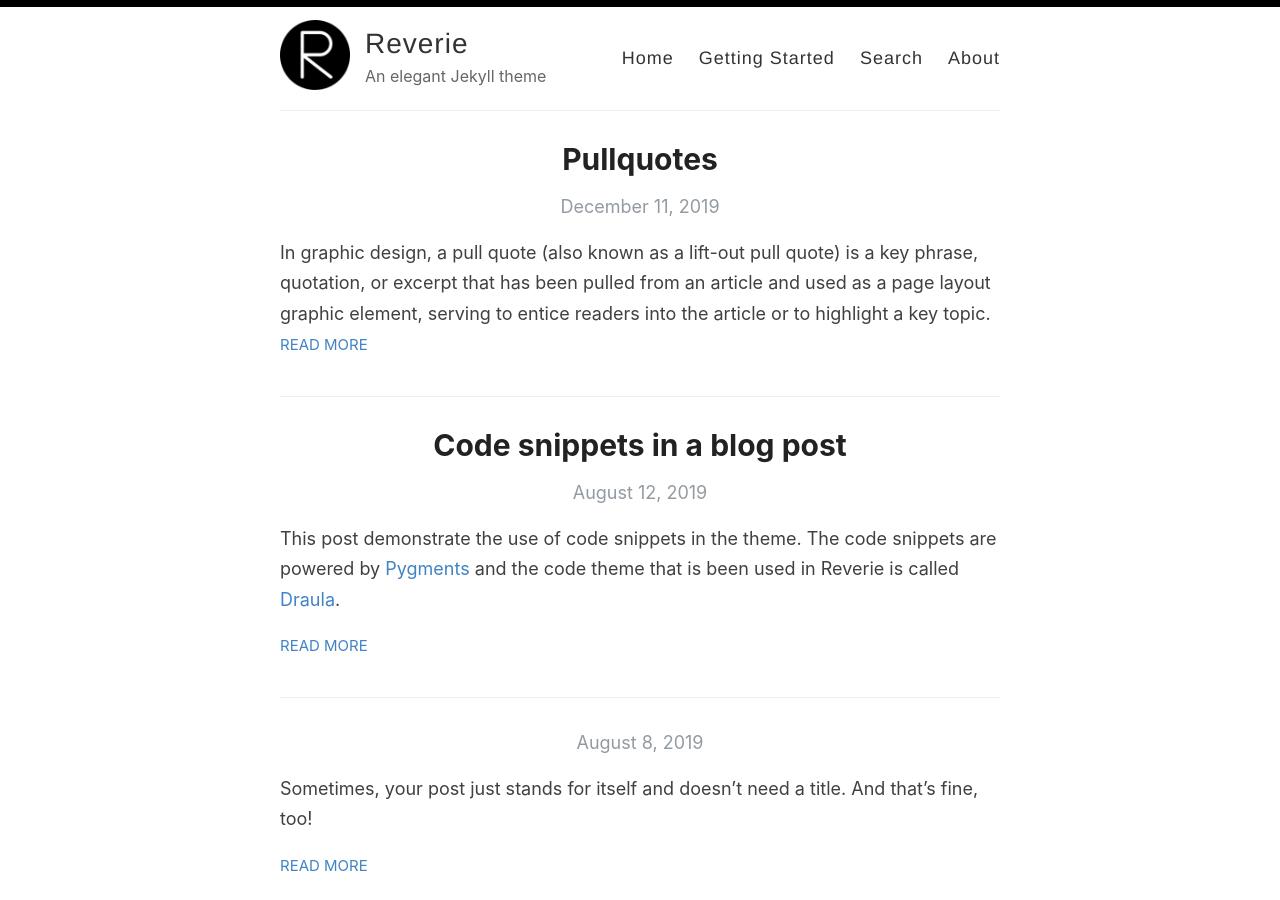
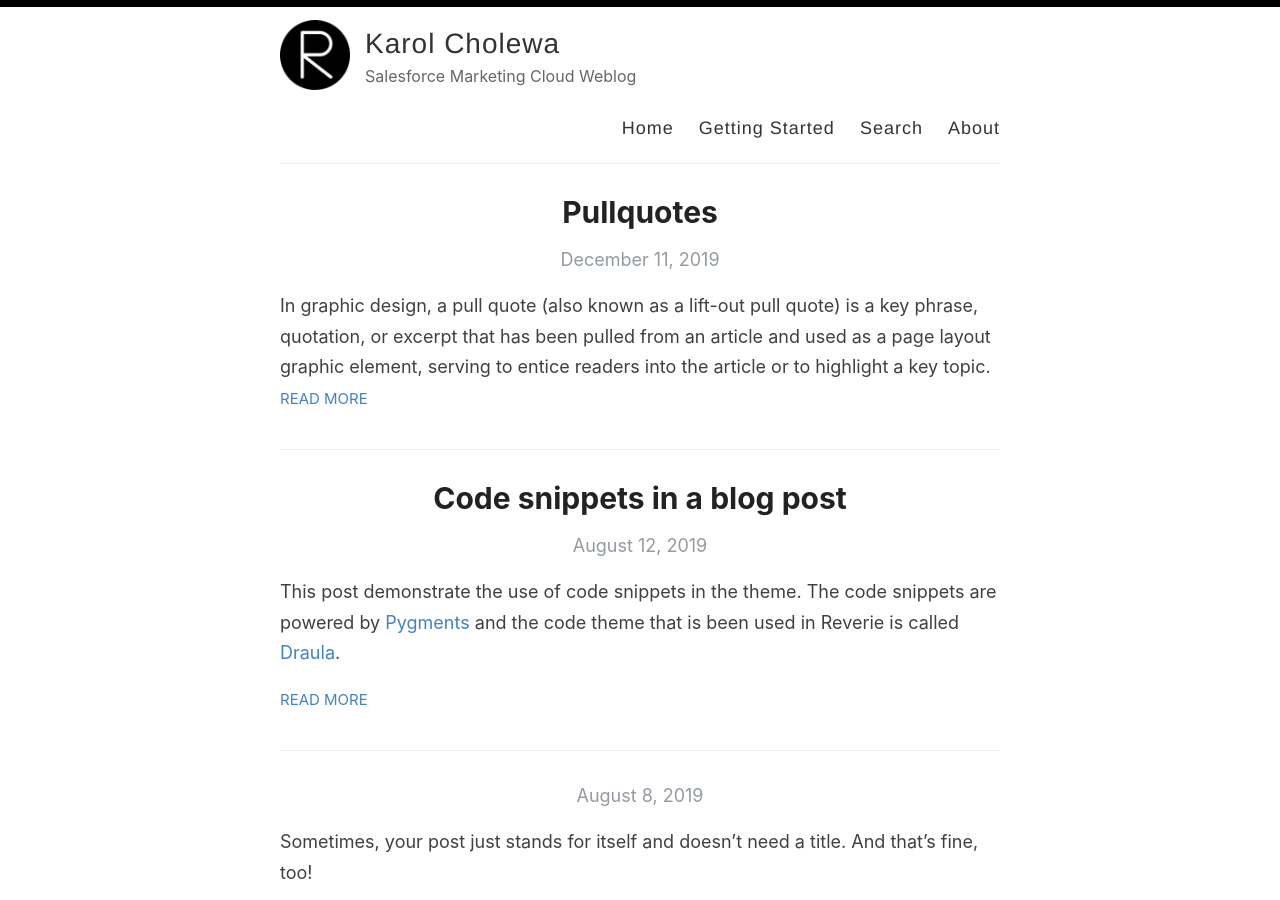
Before and after one commit to karolcholewa/blog, a Jekyll site: the page built from index.html, in a window 1280 px wide and 900 px high. Built offline with Jekyll 4.4.1, drawn with Linux system fonts in a browser that asks for light colours; the list of posts is cut into pages by our own code.

Commit message:
config updates

```diff
--- a/_config.yml
+++ b/_config.yml
@@ -3,13 +3,13 @@
 #
 
 # Name of your site (displayed in the header)
-name: Reverie
+name: Karol Cholewa
 
 # Name of the author
 author: Amit Merchant
 
 # Short bio or description (displayed in the header)
-description: An elegant Jekyll theme
+description: Salesforce Marketing Cloud Weblog
 
 # URL of your avatar or profile pic (you could use your GitHub profile pic)
 avatar: /images/reverie.png
@@ -41,21 +41,21 @@ footer-links:
 disqus:
 
 # Enter your Google Analytics web tracking code (e.g. UA-2110908-2) to activate tracking
-google_analytics: UA-43339302-11
+google_analytics:
 
 # For newer "GA4" analytics, use the following instead of the "UA" entry above
 #google_analytics_ga4: G-GABC1DEFG
 
 # Your website URL (e.g. http://amitmerchant1990.github.io or http://www.amitmerchant.com)
 # Used for Sitemap.xml and your RSS feed
-url: http://www.amitmerchant.com/reverie
-enforce_ssl: https://www.amitmerchant.com/reverie
+url: https://www.karolcholewa.pl
+enforce_ssl: https://www.karolcholewa.pl
 
 # If you're hosting your site at a Project repository on GitHub pages
 # (http://yourusername.github.io/repository-name)
 # and NOT your User repository (http://yourusername.github.io)
 # then add in the baseurl here, like this: "/repository-name"
-baseurl: "/reverie"
+baseurl: ""
 
 #
 # !! You don't need to change any of the configuration flags below !!
```
